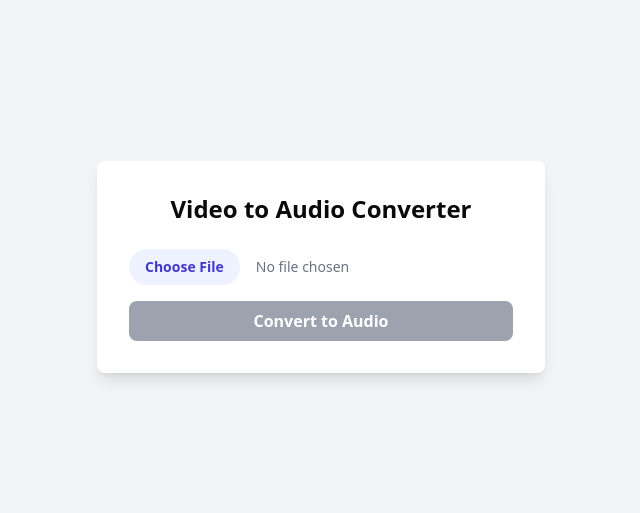
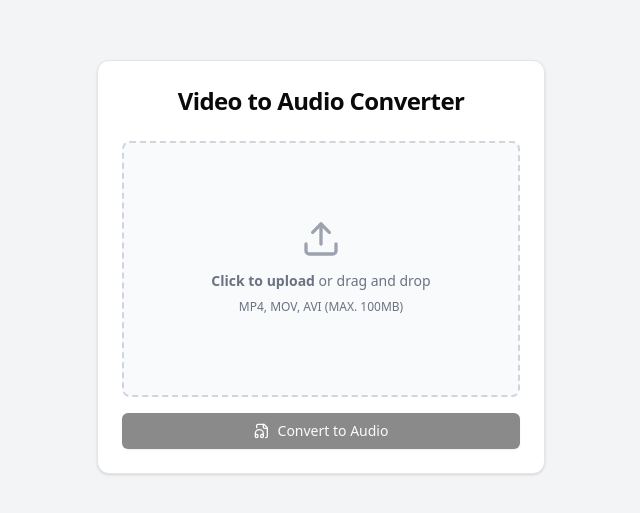
Before and after one commit to aman-4321/CourseMatic, a React (Vite) app in the folder frontend/: page /audio in a window 1280 px wide. Shown: the part 133-646 px from the top of the page, without its empty margins (319-959 px from the left). Built offline with nearby package versions, Linux system fonts and the light colour scheme.

Commit message:
changed the ui

```diff
--- a/frontend/src/components/VideoToAudio.tsx
+++ b/frontend/src/components/VideoToAudio.tsx
@@ -1,18 +1,27 @@
+"use client";
+
 import { useState } from "react";
+import { Button } from "@/components/ui/button";
+import { Input } from "@/components/ui/input";
+import { Card, CardContent, CardHeader, CardTitle } from "@/components/ui/card";
+import { Alert, AlertDescription } from "@/components/ui/alert";
+import { Loader2, Upload, Download, FileAudio } from "lucide-react";
 import axios from "axios";
 
-const VideoToAudioConverter = () => {
-  const [videoFile, setVideoFile] = useState(null);
+export default function VideoToAudioConverter() {
+  const [videoFile, setVideoFile] = useState<File | null>(null);
   const [audioUrl, setAudioUrl] = useState("");
   const [transcript, setTranscript] = useState("");
   const [loading, setLoading] = useState(false);
   const [error, setError] = useState("");
 
-  const handleFileChange = (e) => {
+  const handleFileChange = (e: React.ChangeEvent<HTMLInputElement>) => {
+    if (e.target.files && e.target.files[0]) {
       setVideoFile(e.target.files[0]);
       setAudioUrl("");
       setTranscript("");
       setError("");
+    }
   };
 
   const handleConvert = async () => {
@@ -47,55 +56,91 @@ const VideoToAudioConverter = () => {
   };
 
   return (
-    <div className="min-h-screen flex flex-col items-center justify-center bg-gray-100">
-      <div className="bg-white p-8 rounded-lg shadow-lg w-full max-w-md">
-        <h1 className="text-2xl font-semibold text-center mb-6">
+    <div className="min-h-screen flex items-center justify-center bg-gray-100 p-4">
+      <Card className="w-full max-w-md">
+        <CardHeader>
+          <CardTitle className="text-2xl font-bold text-center">
             Video to Audio Converter
-        </h1>
-
-        <input
+          </CardTitle>
+        </CardHeader>
+        <CardContent>
+          <div className="space-y-4">
+            <div className="flex items-center justify-center w-full">
+              <label
+                htmlFor="dropzone-file"
+                className="flex flex-col items-center justify-center w-full h-64 border-2 border-gray-300 border-dashed rounded-lg cursor-pointer bg-gray-50 hover:bg-gray-100"
+              >
+                <div className="flex flex-col items-center justify-center pt-5 pb-6">
+                  <Upload className="w-10 h-10 mb-3 text-gray-400" />
+                  <p className="mb-2 text-sm text-gray-500">
+                    <span className="font-semibold">Click to upload</span> or
+                    drag and drop
+                  </p>
+                  <p className="text-xs text-gray-500">
+                    MP4, MOV, AVI (MAX. 100MB)
+                  </p>
+                </div>
+                <Input
+                  id="dropzone-file"
                   type="file"
                   accept="video/*"
+                  className="hidden"
                   onChange={handleFileChange}
-          className="block w-full text-sm text-gray-500 file:mr-4 file:py-2 file:px-4 file:rounded-full file:border-0 file:text-sm file:font-semibold file:bg-indigo-50 file:text-indigo-700 hover:file:bg-indigo-100 mb-4"
                 />
-
+              </label>
+            </div>
+            {videoFile && (
+              <p className="text-sm text-gray-500 text-center">
+                Selected file: {videoFile.name}
+              </p>
+            )}
             {error && (
-          <p className="text-red-500 text-sm text-center mb-4">{error}</p>
+              <Alert variant="destructive">
+                <AlertDescription>{error}</AlertDescription>
+              </Alert>
             )}
-
-        <button
+            <Button
               onClick={handleConvert}
-          className="w-full bg-indigo-600 text-white py-2 px-4 rounded-lg font-semibold hover:bg-indigo-700 focus:outline-none focus:ring-2 focus:ring-indigo-500 focus:ring-offset-2 disabled:bg-gray-400"
+              className="w-full"
               disabled={!videoFile || loading}
             >
-          {loading ? "Converting..." : "Convert to Audio"}
-        </button>
-
+              {loading ? (
+                <>
+                  <Loader2 className="mr-2 h-4 w-4 animate-spin" />
+                  Converting...
+                </>
+              ) : (
+                <>
+                  <FileAudio className="mr-2 h-4 w-4" />
+                  Convert to Audio
+                </>
+              )}
+            </Button>
             {audioUrl && (
-          <div className="mt-6">
+              <div className="space-y-4">
                 <audio controls className="w-full">
                   <source src={audioUrl} type="audio/mpeg" />
                   Your browser does not support the audio tag.
                 </audio>
-
-            <a
-              href={audioUrl}
-              download
-              className="block mt-2 text-center text-indigo-600 hover:underline"
-            >
+                <Button asChild className="w-full">
+                  <a href={audioUrl} download>
+                    <Download className="mr-2 h-4 w-4" />
                     Download Audio
                   </a>
-
-            <button
-              onClick={() => alert(transcript)}
-              className="mt-4 w-full bg-green-600 text-white py-2 px-4 rounded-lg font-semibold hover:bg-green-700 focus:outline-none focus:ring-2 focus:ring-green-500 focus:ring-offset-2"
+                </Button>
+                <Button
+                  onClick={() =>
+                    setTranscript(
+                      "This is a sample transcript of the converted audio.",
+                    )
+                  }
+                  className="w-full"
+                  variant="outline"
                 >
                   Get Transcript
-            </button>
-
+                </Button>
                 {transcript && (
-              <div className="mt-4 bg-gray-50 p-4 rounded-lg shadow-inner">
+                  <div className="bg-gray-50 p-4 rounded-lg">
                     <h2 className="text-lg font-semibold mb-2">Transcript:</h2>
                     <p className="text-sm text-gray-700">{transcript}</p>
                   </div>
@@ -103,8 +148,8 @@ const VideoToAudioConverter = () => {
               </div>
             )}
           </div>
+        </CardContent>
+      </Card>
     </div>
   );
-};
-
-export default VideoToAudioConverter;
+}
--- /dev/null
+++ b/frontend/src/components/ui/alert.tsx
@@ -0,0 +1,59 @@
+import * as React from "react"
+import { cva, type VariantProps } from "class-variance-authority"
+
+import { cn } from "@/lib/utils"
+
+const alertVariants = cva(
+  "relative w-full rounded-lg border px-4 py-3 text-sm [&>svg+div]:translate-y-[-3px] [&>svg]:absolute [&>svg]:left-4 [&>svg]:top-4 [&>svg]:text-foreground [&>svg~*]:pl-7",
+  {
+    variants: {
+      variant: {
+        default: "bg-background text-foreground",
+        destructive:
+          "border-destructive/50 text-destructive dark:border-destructive [&>svg]:text-destructive",
+      },
+    },
+    defaultVariants: {
+      variant: "default",
+    },
+  }
+)
+
+const Alert = React.forwardRef<
+  HTMLDivElement,
+  React.HTMLAttributes<HTMLDivElement> & VariantProps<typeof alertVariants>
+>(({ className, variant, ...props }, ref) => (
+  <div
+    ref={ref}
+    role="alert"
+    className={cn(alertVariants({ variant }), className)}
+    {...props}
+  />
+))
+Alert.displayName = "Alert"
+
+const AlertTitle = React.forwardRef<
+  HTMLParagraphElement,
+  React.HTMLAttributes<HTMLHeadingElement>
+>(({ className, ...props }, ref) => (
+  <h5
+    ref={ref}
+    className={cn("mb-1 font-medium leading-none tracking-tight", className)}
+    {...props}
+  />
+))
+AlertTitle.displayName = "AlertTitle"
+
+const AlertDescription = React.forwardRef<
+  HTMLParagraphElement,
+  React.HTMLAttributes<HTMLParagraphElement>
+>(({ className, ...props }, ref) => (
+  <div
+    ref={ref}
+    className={cn("text-sm [&_p]:leading-relaxed", className)}
+    {...props}
+  />
+))
+AlertDescription.displayName = "AlertDescription"
+
+export { Alert, AlertTitle, AlertDescription }
--- /dev/null
+++ b/frontend/src/components/ui/card.tsx
@@ -0,0 +1,76 @@
+import * as React from "react"
+
+import { cn } from "@/lib/utils"
+
+const Card = React.forwardRef<
+  HTMLDivElement,
+  React.HTMLAttributes<HTMLDivElement>
+>(({ className, ...props }, ref) => (
+  <div
+    ref={ref}
+    className={cn(
+      "rounded-xl border bg-card text-card-foreground shadow",
+      className
+    )}
+    {...props}
+  />
+))
+Card.displayName = "Card"
+
+const CardHeader = React.forwardRef<
+  HTMLDivElement,
+  React.HTMLAttributes<HTMLDivElement>
+>(({ className, ...props }, ref) => (
+  <div
+    ref={ref}
+    className={cn("flex flex-col space-y-1.5 p-6", className)}
+    {...props}
+  />
+))
+CardHeader.displayName = "CardHeader"
+
+const CardTitle = React.forwardRef<
+  HTMLParagraphElement,
+  React.HTMLAttributes<HTMLHeadingElement>
+>(({ className, ...props }, ref) => (
+  <h3
+    ref={ref}
+    className={cn("font-semibold leading-none tracking-tight", className)}
+    {...props}
+  />
+))
+CardTitle.displayName = "CardTitle"
+
+const CardDescription = React.forwardRef<
+  HTMLParagraphElement,
+  React.HTMLAttributes<HTMLParagraphElement>
+>(({ className, ...props }, ref) => (
+  <p
+    ref={ref}
+    className={cn("text-sm text-muted-foreground", className)}
+    {...props}
+  />
+))
+CardDescription.displayName = "CardDescription"
+
+const CardContent = React.forwardRef<
+  HTMLDivElement,
+  React.HTMLAttributes<HTMLDivElement>
+>(({ className, ...props }, ref) => (
+  <div ref={ref} className={cn("p-6 pt-0", className)} {...props} />
+))
+CardContent.displayName = "CardContent"
+
+const CardFooter = React.forwardRef<
+  HTMLDivElement,
+  React.HTMLAttributes<HTMLDivElement>
+>(({ className, ...props }, ref) => (
+  <div
+    ref={ref}
+    className={cn("flex items-center p-6 pt-0", className)}
+    {...props}
+  />
+))
+CardFooter.displayName = "CardFooter"
+
+export { Card, CardHeader, CardFooter, CardTitle, CardDescription, CardContent }
--- /dev/null
+++ b/frontend/src/components/ui/input.tsx
@@ -0,0 +1,25 @@
+import * as React from "react"
+
+import { cn } from "@/lib/utils"
+
+export interface InputProps
+  extends React.InputHTMLAttributes<HTMLInputElement> {}
+
+const Input = React.forwardRef<HTMLInputElement, InputProps>(
+  ({ className, type, ...props }, ref) => {
+    return (
+      <input
+        type={type}
+        className={cn(
+          "flex h-9 w-full rounded-md border border-input bg-transparent px-3 py-1 text-sm shadow-sm transition-colors file:border-0 file:bg-transparent file:text-sm file:font-medium file:text-foreground placeholder:text-muted-foreground focus-visible:outline-none focus-visible:ring-1 focus-visible:ring-ring disabled:cursor-not-allowed disabled:opacity-50",
+          className
+        )}
+        ref={ref}
+        {...props}
+      />
+    )
+  }
+)
+Input.displayName = "Input"
+
+export { Input }
```
Also changed, not shown: 1 other file (tests, documents, lock files or other folders). Lines whose indentation alone changed are shown as unchanged.
